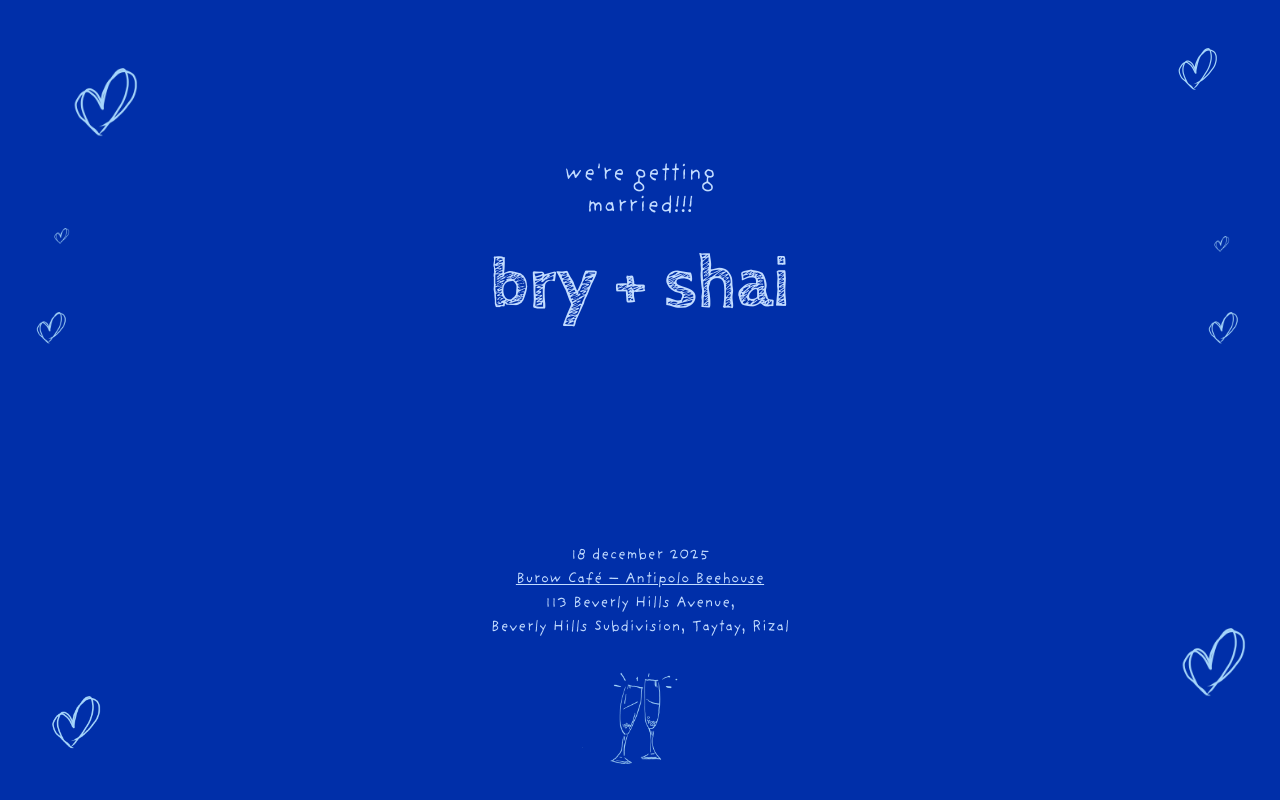
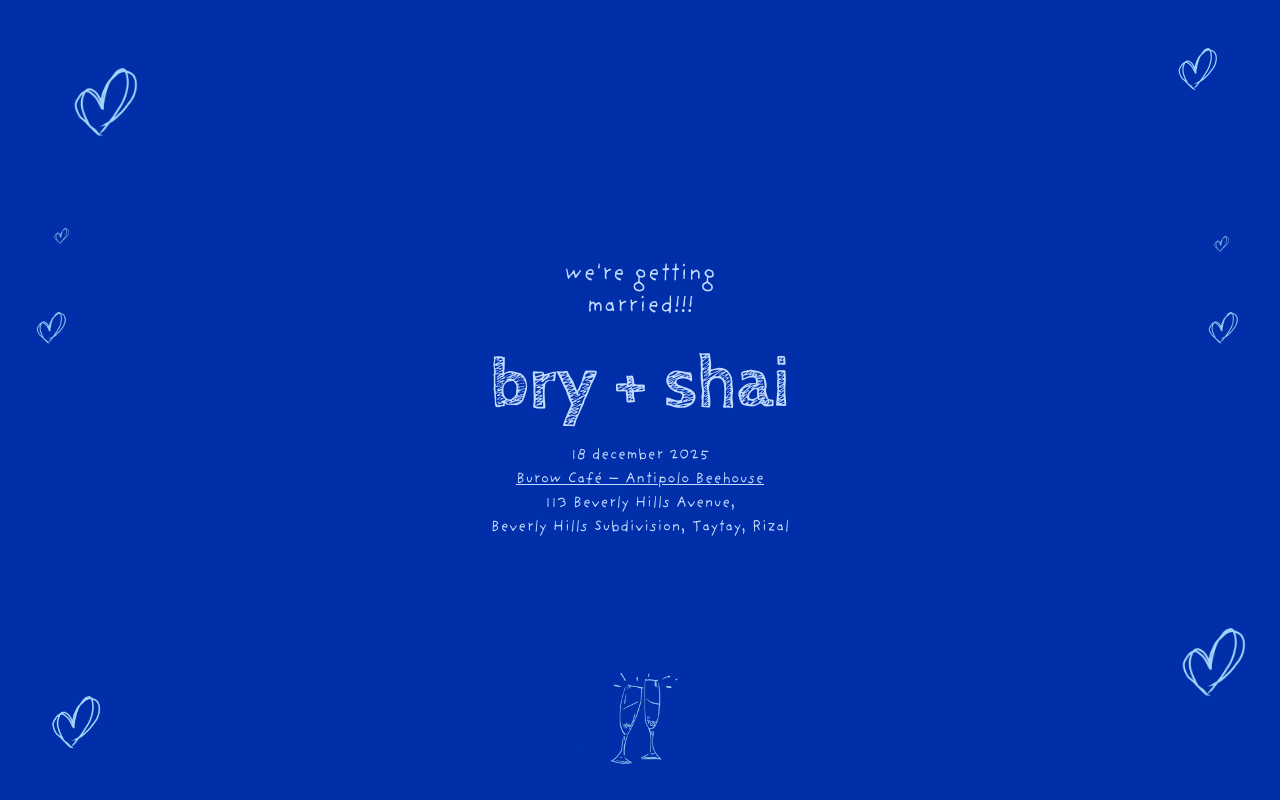
Before and after one commit to brynldrn/shai-bry-evite, a React (Vite) app: page / in a window 1280 px wide. Built offline with nearby package versions, Linux system fonts and the light colour scheme.

Commit message:
fix: update positions

```diff
--- a/index.html
+++ b/index.html
@@ -3,7 +3,7 @@
 
 <head>
   <meta charset="UTF-8" />
-  <link rel="icon" type="image/svg+xml" href="/vite.svg" />
+  <link rel="icon" type="image/svg+xml" href="/heart6.gif" />
   <link rel="preload" as="font" type="font/woff2" href="./src/assets/fonts/CabinSketch-Bold.woff2"
     crossorigin="anonymous" />
   <link rel="preload" as="font" type="font/woff" href="./src/assets/fonts/CabinSketch-Bold.woff"
--- a/src/App.tsx
+++ b/src/App.tsx
@@ -6,10 +6,10 @@ import cheers from './assets/elements/cheers.gif'
 function App() {
 
   return (
-    <section className='flex flex-col items-center h-dvh py-40 gap-6'>
+    <section className='flex flex-col items-center justify-center h-dvh py-40 gap-6'>
       <h1 className='text-2xl line-clamp-2'>we're getting <br /> married!!!</h1>
       <TypeAnimation sequence={['', 500, 'bry + shai']} wrapper='h1' cursor={false} className='font-cabin-sketch text-7xl font-bold' speed={4} deletionSpeed={3} />
-      <p className='flex flex-col items-center gap-0 mt-auto text-md'>
+      <p className='flex flex-col items-center gap-0 text-md'>
         <span className='text-inherit'>18 december 2025</span>
         <a href='https://maps.app.goo.gl/vcPZBkDVYwBsyLbW6' target='_blank' className='!text-inherit !underline'>Burow Café &ndash; Antipolo Beehouse</a>
         <span>113 Beverly Hills Avenue,</span>
```
Also changed, not shown: public/heart6.gif (added).
